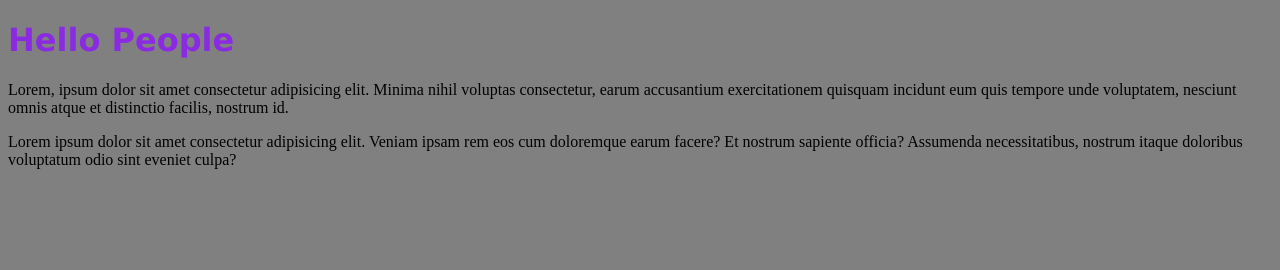
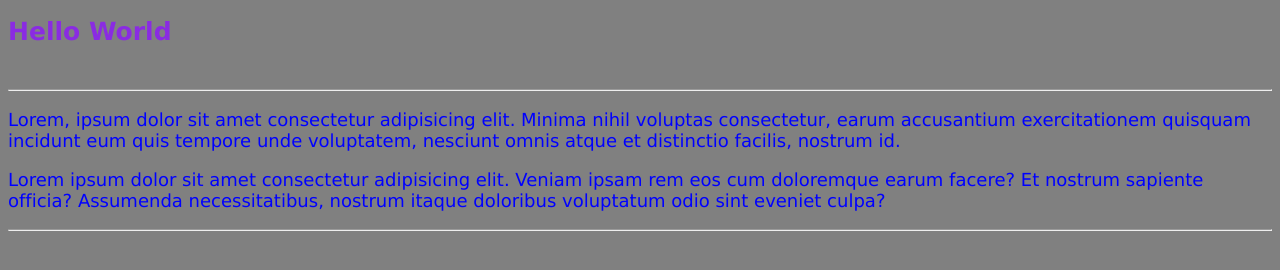
Before and after one commit to LujanLorenzini/Curso-Git, a plain HTML site: page Index.html in a window 1280 px wide. Drawn offline with Linux system fonts and the light colour scheme.

Commit message:
nuevos estilos, salto y linea divisoria

```diff
--- a/Index.html
+++ b/Index.html
@@ -7,10 +7,13 @@
     <title>Aprendiendo Git</title>
 </head>
 <body>
-    <h1>Hello People</h1>
+    <h1>Hello World</h1>
+    <br>
+    <hr>
     <p>
         Lorem, ipsum dolor sit amet consectetur adipisicing elit. Minima nihil voluptas consectetur, earum accusantium exercitationem quisquam incidunt eum quis tempore unde voluptatem, nesciunt omnis atque et distinctio facilis, nostrum id.
     </p>
     <p>Lorem ipsum dolor sit amet consectetur adipisicing elit. Veniam ipsam rem eos cum doloremque earum facere? Et nostrum sapiente officia? Assumenda necessitatibus, nostrum itaque doloribus voluptatum odio sint eveniet culpa?</p>
+    <hr>
 </body>
 </html>
--- a/style.css
+++ b/style.css
@@ -4,4 +4,12 @@ body{
 h1{
     font-family: Verdana, Geneva, Tahoma, sans-serif;
     color: blueviolet;
+    font-weight: bold;
+    font-size: 25px;
 }
+p{
+    color: blue;
+    font-family: Verdana, Geneva, Tahoma, sans-serif;
+    font-size: 18px;
+
+}
```
